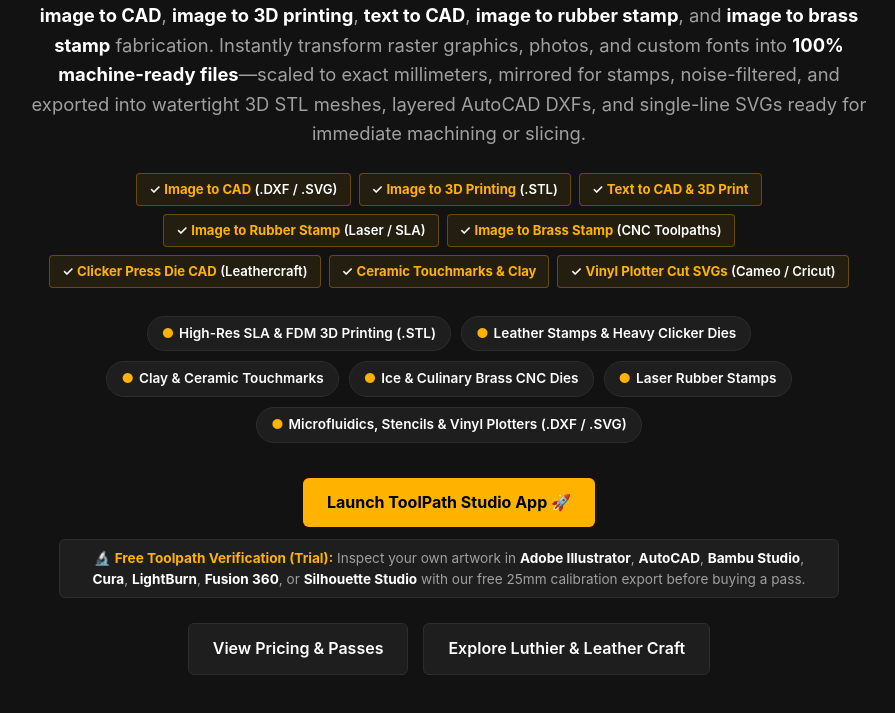
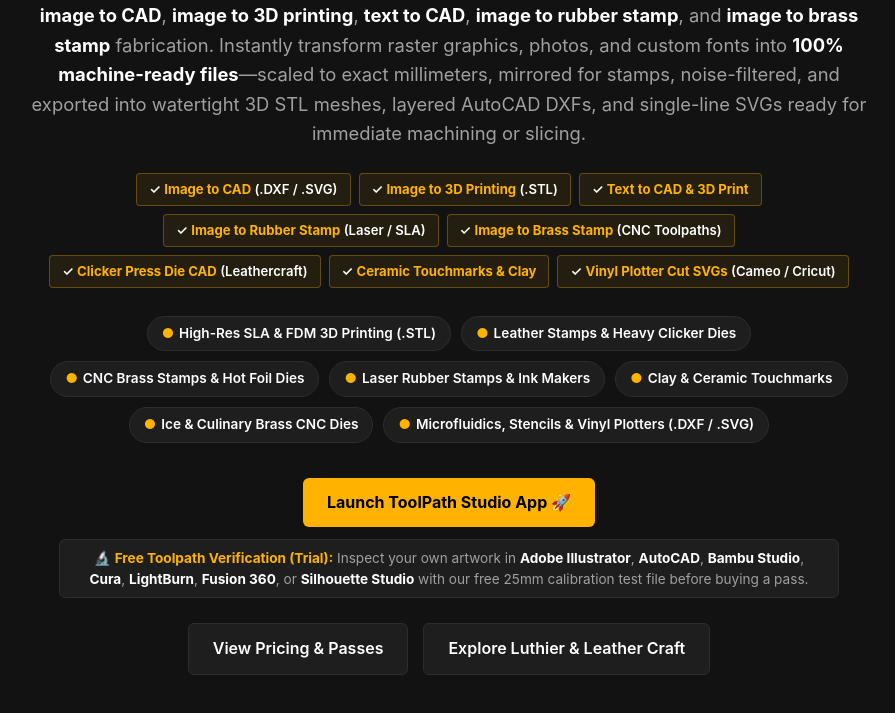
Before and after one commit to ivanou18-dot/ivolga-website, a plain HTML site: page index.html in a window 1280 px wide. Shown: the part 421-1134 px from the top of the page, without its empty margins (191-1086 px from the left). Drawn offline with Linux system fonts and the light colour scheme.

Commit message:
Update index.html

```diff
--- a/index.html
+++ b/index.html
@@ -168,12 +168,13 @@
     </div>
 
     <!-- All Studio Trades -->
-    <div class="trade-pills">
+   <div class="trade-pills">
       <div class="trade-pill"><span>●</span>High-Res SLA &amp; FDM 3D Printing (.STL)</div>
       <div class="trade-pill"><span>●</span>Leather Stamps &amp; Heavy Clicker Dies</div>
+      <div class="trade-pill"><span>●</span>CNC Brass Stamps &amp; Hot Foil Dies</div>
+      <div class="trade-pill"><span>●</span>Laser Rubber Stamps &amp; Ink Makers</div>
       <div class="trade-pill"><span>●</span>Clay &amp; Ceramic Touchmarks</div>
       <div class="trade-pill"><span>●</span>Ice &amp; Culinary Brass CNC Dies</div>
-      <div class="trade-pill"><span>●</span>Laser Rubber Stamps</div>
       <div class="trade-pill"><span>●</span>Microfluidics, Stencils &amp; Vinyl Plotters (.DXF / .SVG)</div>
     </div>
 
@@ -183,9 +184,10 @@
     </div>
 
     <!-- Free Calibration Swatch Callout -->
+  <!-- Free Calibration Test File Callout -->
     <div style="margin-bottom: 25px;">
       <span style="display: inline-block; font-size: 0.85rem; color: #A0A0A0; background: #1E1E1E; border: 1px solid #2D2D2D; padding: 8px 16px; border-radius: 6px; max-width: 780px; line-height: 1.5;">
-        🔬 <strong style="color: #FFB300;">Free Toolpath Verification (Trial):</strong> Inspect your own artwork in <strong style="color: #FFFFFF;">Adobe Illustrator</strong>, <strong style="color: #FFFFFF;">AutoCAD</strong>, <strong style="color: #FFFFFF;">Bambu Studio</strong>, <strong style="color: #FFFFFF;">Cura</strong>, <strong style="color: #FFFFFF;">LightBurn</strong>, <strong style="color: #FFFFFF;">Fusion 360</strong>, or <strong style="color: #FFFFFF;">Silhouette Studio</strong> with our free 25mm calibration export before buying a pass.
+        🔬 <strong style="color: #FFB300;">Free Toolpath Verification (Trial):</strong> Inspect your own artwork in <strong style="color: #FFFFFF;">Adobe Illustrator</strong>, <strong style="color: #FFFFFF;">AutoCAD</strong>, <strong style="color: #FFFFFF;">Bambu Studio</strong>, <strong style="color: #FFFFFF;">Cura</strong>, <strong style="color: #FFFFFF;">LightBurn</strong>, <strong style="color: #FFFFFF;">Fusion 360</strong>, or <strong style="color: #FFFFFF;">Silhouette Studio</strong> with our free 25mm calibration test file before buying a pass.
       </span>
     </div>
 
```
